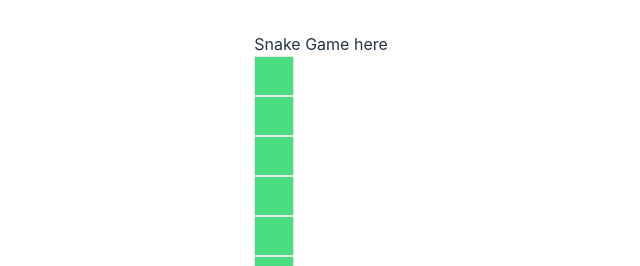
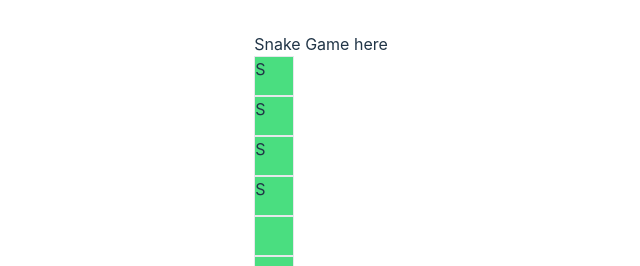
Before and after one commit to fractal-bootcamp/parthagrawal.snake-game, a React (Vite) app: page / in a window 1280 px wide. Shown: the top 266 px of the page, without its empty margins (319-959 px from the left). Built offline with nearby package versions, Linux system fonts and the light colour scheme.

Commit message:
renders as line

```diff
--- a/src/App.tsx
+++ b/src/App.tsx
@@ -21,15 +21,14 @@ import { Movement, Snake, calculateNextSnake } from './game'
 //   [{ display: "" }, { display: "" }, { display: "" }, { display: "" }, { display: "" },],
 // ]
 
-type Cell = {
-  display: 'S' | 'A' | ''
-}
+type Cell = 'S' | 'A' | ''
+
 
 type Board = Cell[]
 
 // const initialBoard: Board = Array(25).fill('')
-const initialBoard: Board = ['S', 'S', '', '', '', '', '', '', '', '', '', '', '', '', '', '', '', '', '', '', '', '', '', '', '',]
-
+// const initialBoard: Board = [{display: 'S'}, 'S', '', '', '', '', '', '', '', '', '', '', '', '', '', '', '', '', '', '', '', '', '', '', '']
+const initialBoard: Board = ['S', 'S', 'S', 'S', '', '', '', '', '', '', '', '', '', '', '', '', '', '', '', '', '', '', '', '', '',]
 
 
 
@@ -48,10 +47,10 @@ const initialBoard: Board = ['S', 'S', '', '', '', '', '', '', '', '', '', '', '
 
 // }
 
-const Cell = ({ display }: Cell) => {
+const Cell = ({ value }: { value: string }) => {
   return (
     <div className='flex border bg-green-400 border-5 flex-row h-10 w-10'>
-      {display}
+      {value}
     </div>
 
   )
@@ -73,6 +72,11 @@ const Board = () => {
 
   }, [setSnake])
 
+  useEffect(() => {
+    const newBoard: Board = board.slice()
+
+
+  })
 
   useEffect(() => {
     document.addEventListener('keydown', (event) => {
@@ -87,7 +91,7 @@ const Board = () => {
     <div>
       {/* board is an array of cells */}
       {/* map over cells. draw the cells based on contents */}
-      {board.map((element, index) => { return <Cell display={element.display} /> })}
+      {board.map((element, index) => { return <Cell value={element} /> })}
       {/* {board.map((element, index) => <Row board={board} rowIdx={index} />)} */}
     </div>
   )
--- a/src/game.ts
+++ b/src/game.ts
@@ -1,5 +1,4 @@
 
-type Cell = 'S' | 'A' | ''
 
 // a number between 0 and 24
 export type Position = number
@@ -10,7 +9,6 @@ export type Movement = 'ArrowUp' | 'ArrowDown' | 'ArrowLeft' | 'ArrowRight'
 
 export type Board = Cell[]
 
-const initialBoard: Board = Array(25).fill('')
 
 // given a moveDown command calculate the nextMove
 // if moveDown returns null, the move was impossible (crashed into a wall)
```
